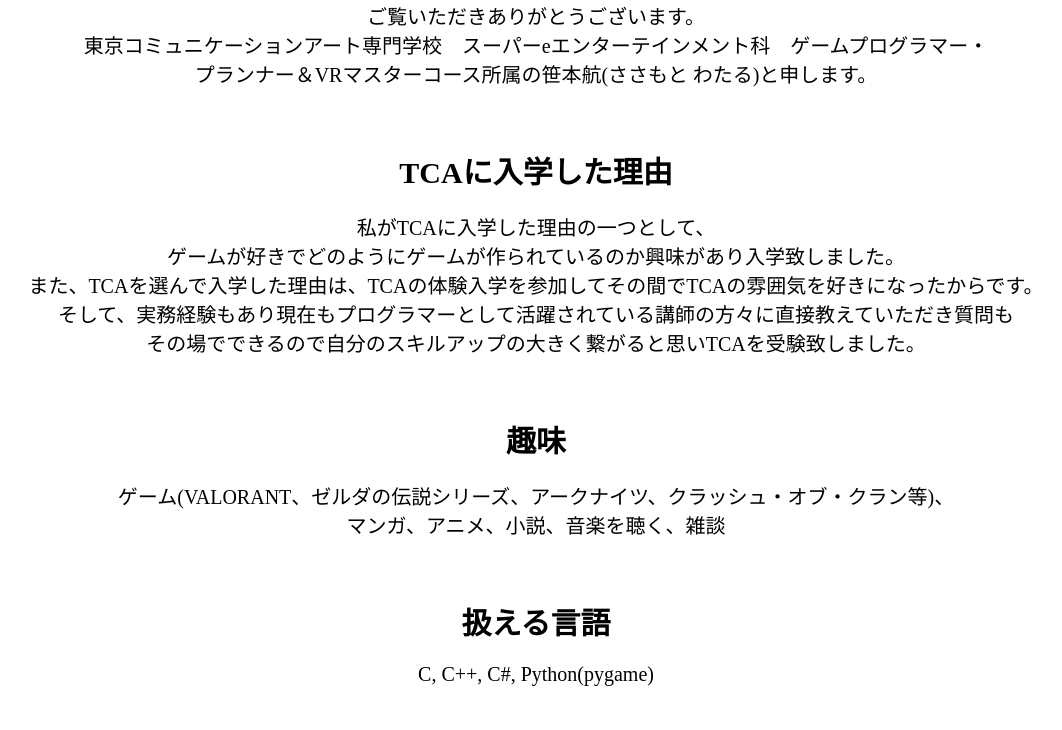
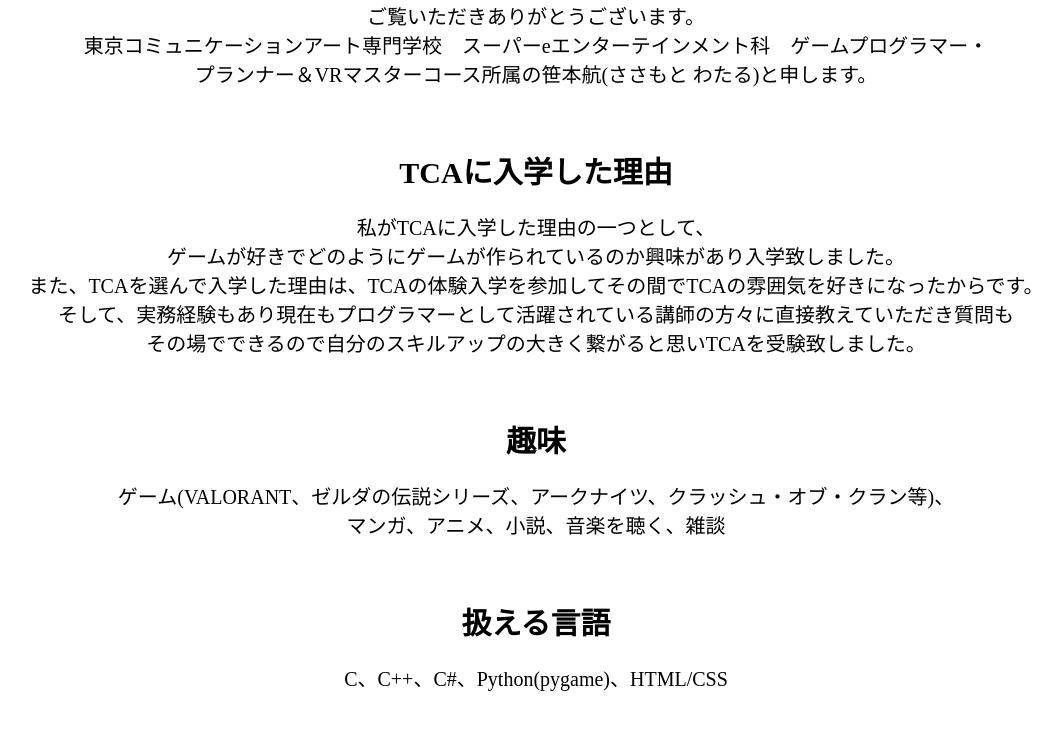
Before and after one commit to ZhiMie1213/MyPortfolio, a plain HTML site: page index.html in a window 1280 px wide. Shown: the part 742-1472 px from the top of the page, without its empty margins (104-1166 px from the left). Drawn offline with Linux system fonts and the light colour scheme.

Commit message:
24/05/27

```diff
--- a/index.html
+++ b/index.html
@@ -32,7 +32,7 @@
 		<h2>趣味</h2>
 		<p>ゲーム(VALORANT、ゼルダの伝説シリーズ、アークナイツ、クラッシュ・オブ・クラン等)、</br>マンガ、アニメ、小説、音楽を聴く、雑談</p>
 		<h2>扱える言語</h2>
-		<p>C, C++, C#, Python(pygame)</p>
+		<p>C、C++、C#、Python(pygame)、HTML/CSS</p>
 	</section>
 </main>
 </body>
```
